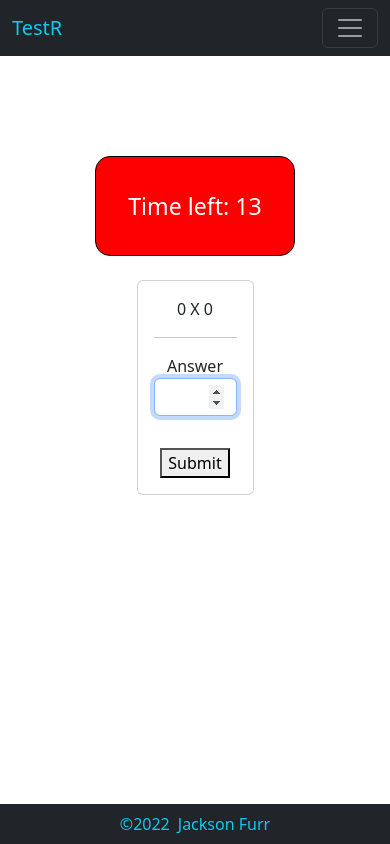
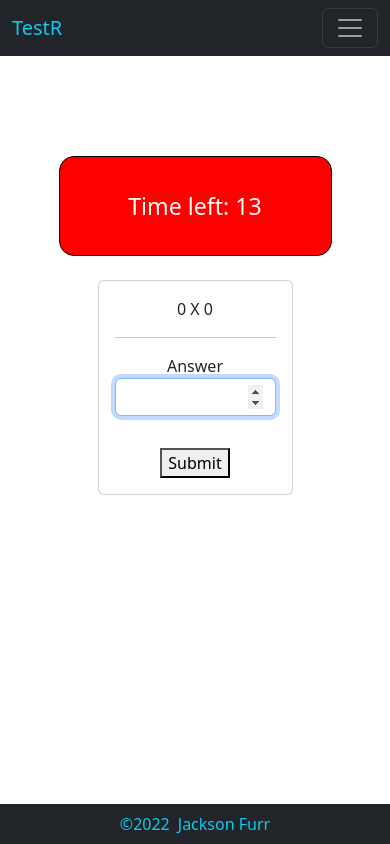
Before and after one commit to Furrj/TestRSinglePage, a React (Create React App) app: page / in a window 390 px wide. Both pictures are taken after a click on the button "Start". Built offline with nearby package versions, Linux system fonts and the light colour scheme.

Commit message:
mobile styling

```diff
--- a/src/components/Question.jsx
+++ b/src/components/Question.jsx
@@ -23,7 +23,7 @@ const Question = (props) => {
   };
 
   const keyDownHandler = (e) => {
-    if (e.code === "Enter") {
+    if (e.code === "Enter" || e.keyCode === 13) {
       submit();
     } else return;
   };
--- a/src/components/ScoreBoard.jsx
+++ b/src/components/ScoreBoard.jsx
@@ -15,8 +15,6 @@ const ScoreBoard = (props) => {
       });
     }
   }
-
-  console.log(content);
 
   return (
     <div id="resultsCont">
--- a/src/index.css
+++ b/src/index.css
@@ -66,3 +66,26 @@ body {
 .gameLimitsForm {
   width: 50%;
 }
+
+@media only screen and (max-width: 480px) {
+  #resultsCont {
+    width: 80%;
+  }
+
+  .resultsCard {
+    width: 40%;
+    margin: 15px;
+  }
+
+  #gameLimitCard {
+    width: 70%;
+  }
+
+  #timer {
+    width: 70%;
+  }
+
+  .question {
+    width: 50%;
+  }
+}
```
